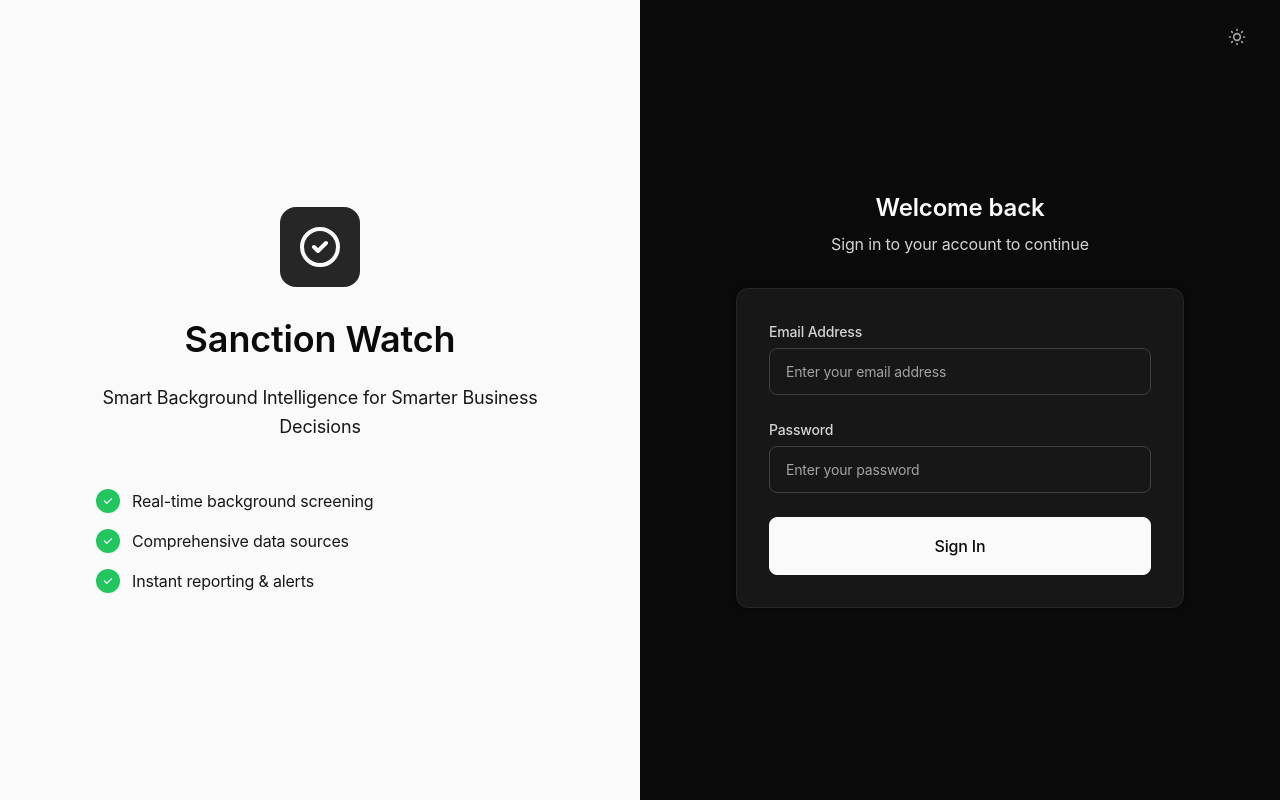
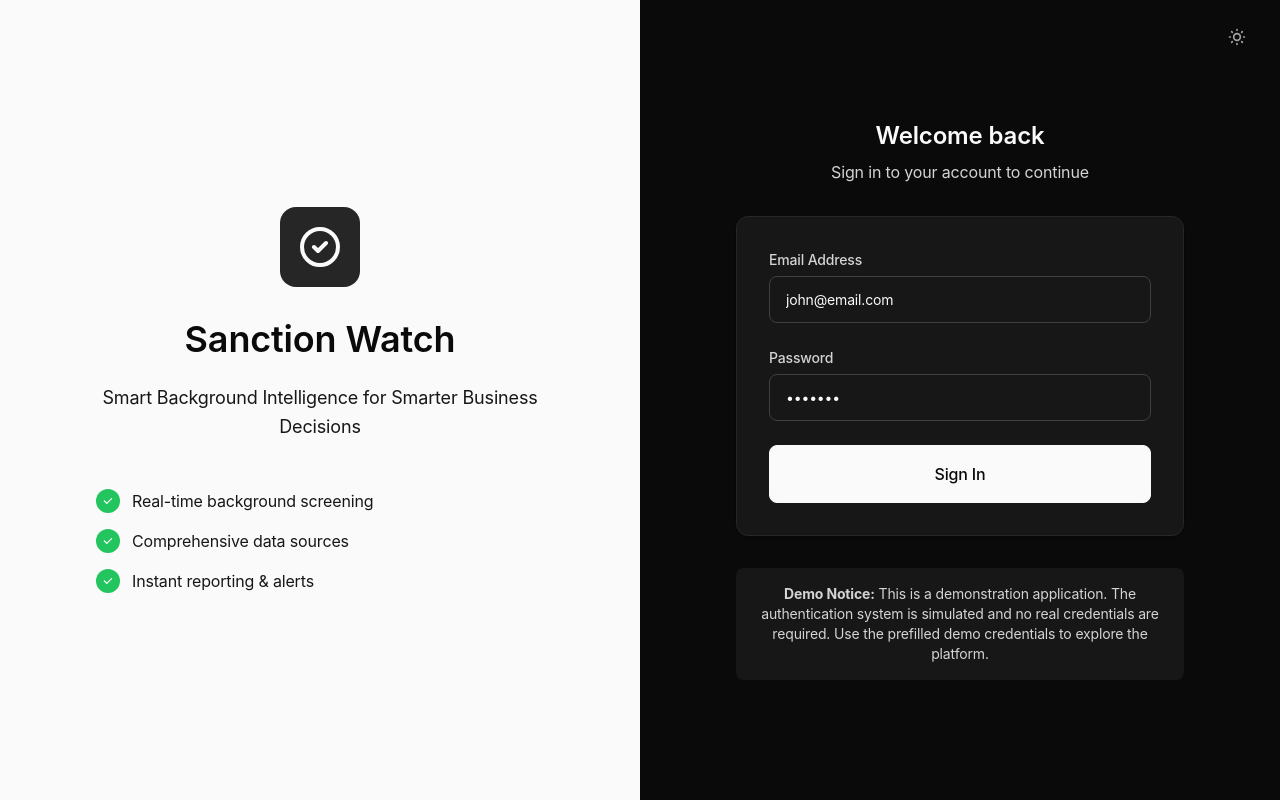
Before and after one commit to SoftwareSushi/falcon-alerts, a React (Vite) app: page /sanction-watch/login in a window 1280 px wide. Built offline with nearby package versions, Linux system fonts and the light colour scheme.

Commit message:
feat: add demo credentials and disclaimer to Login component for user guidance

```diff
--- a/src/components/Login.tsx
+++ b/src/components/Login.tsx
@@ -7,8 +7,8 @@ interface LoginProps {
 }
 
 export default function Login({ onLogin }: LoginProps) {
-	const [email, setEmail] = useState('');
-	const [password, setPassword] = useState('');
+	const [email, setEmail] = useState('john@email.com');
+	const [password, setPassword] = useState('demo123');
 	const navigate = useNavigate();
 
 	const handleSubmit = (e: FormEvent) => {
@@ -235,6 +235,25 @@ export default function Login({ onLogin }: LoginProps) {
 							</button>
 						</div>
 					</form>
+
+					{/* Demo Disclaimer */}
+					<div
+						className="text-center p-4 rounded-lg mt-4"
+						style={{
+							backgroundColor: 'var(--bg-secondary)',
+							border: '1px solid var(--border-color)',
+						}}
+					>
+						<p
+							className="text-sm"
+							style={{ color: 'var(--text-secondary)' }}
+						>
+							<strong>Demo Notice:</strong> This is a demonstration
+							application. The authentication system is simulated and no real
+							credentials are required. Use the prefilled demo credentials to
+							explore the platform.
+						</p>
+					</div>
 				</div>
 			</div>
 		</div>
```
